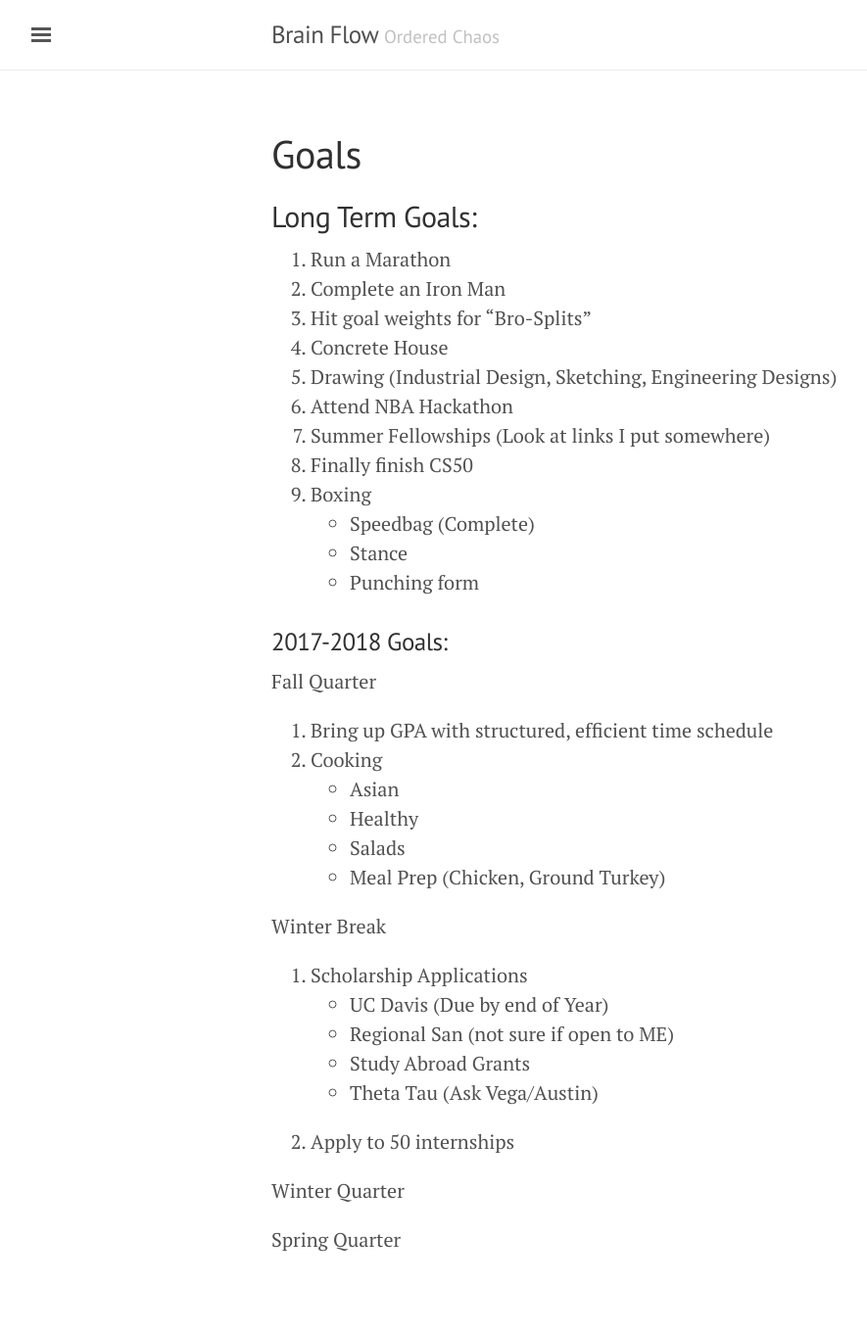
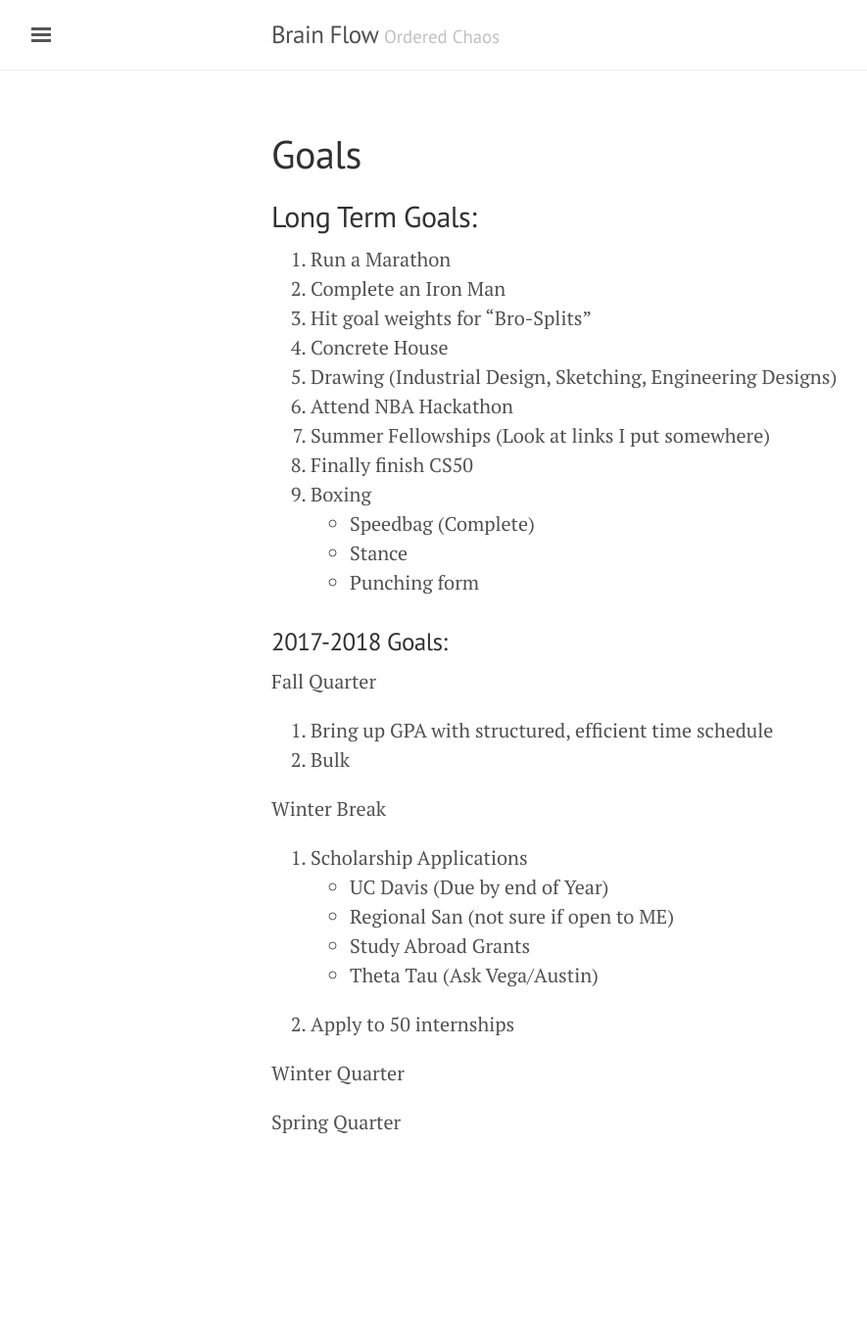
Before and after one commit to bjchia/bjchia.github.io, a Jekyll site: the page built from goals.md, in a window 1280 px wide. Shown: the whole page at 98% size, without its empty margins (3-888 px from the left). Built offline with Jekyll 4.4.1, drawn with Linux system fonts in a browser that asks for light colours; after the commit the page ends 1241 px from its top, so only the background shows below that.

Commit message:
Update goals.md

```diff
--- a/goals.md
+++ b/goals.md
@@ -22,11 +22,8 @@ title: Goals
 ### 2017-2018 Goals:
 Fall Quarter
 1. Bring up GPA with structured, efficient time schedule
-2. Cooking
-   - Asian
-   - Healthy
-   - Salads
-   - Meal Prep (Chicken, Ground Turkey)
+2. Bulk
+
 
 Winter Break
 1. Scholarship Applications
```
